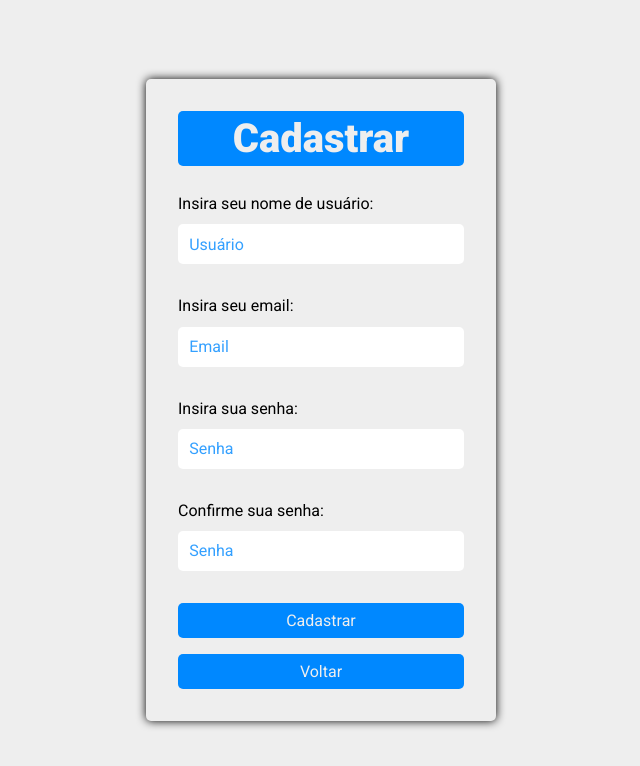
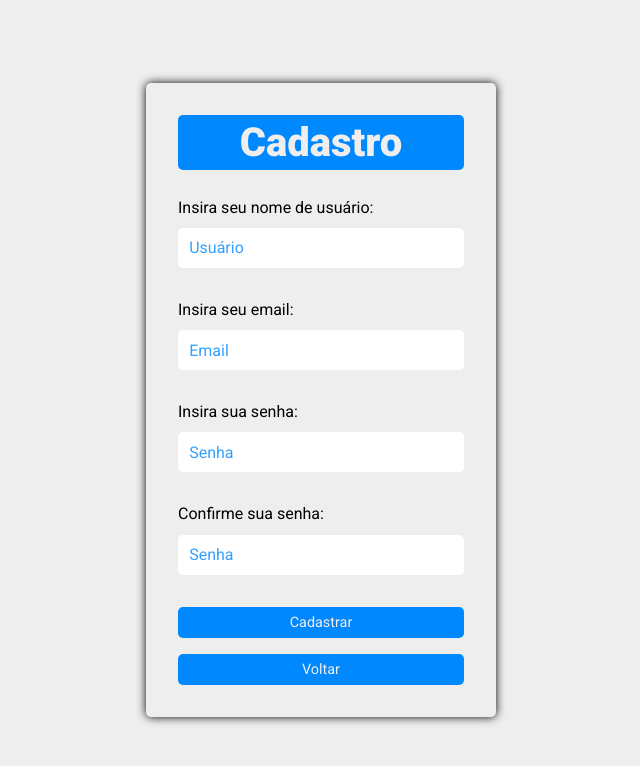
Before and after one commit to P4ul1t0s/cadastrador, a React (Create React App) app: page /Cadastrar in a window 1280 px wide. Shown: the top 766 px of the page, without its empty margins (319-959 px from the left). Built offline with nearby package versions, Linux system fonts and the light colour scheme.

Commit message:
Login and registration finished

```diff
--- /dev/null
+++ b/db.json
@@ -0,0 +1,9 @@
+{
+    "users": [
+        {
+            "username": "admin",
+            "email": "admin@admin",
+            "senha": "admin"
+        }
+    ]
+}
--- a/package.json
+++ b/package.json
@@ -17,6 +17,7 @@
   },
   "scripts": {
     "start": "react-scripts start",
+    "backend": "json-server --watch db.json --port 5001",
     "build": "react-scripts build",
     "test": "react-scripts test",
     "eject": "react-scripts eject"
--- a/src/components/Input.js
+++ /dev/null
@@ -1,16 +0,0 @@
-import styles from './Input.module.css';
-
-function Input({text, type, placeholder, name}){
-    return(
-        <div className={styles.input}>
-            <p>{text}</p>
-            <input
-                type={type}
-                name={name}
-                placeholder={placeholder}
-            />
-        </div>
-    )
-}
-
-export default Input;
--- a/src/components/Input.module.css
+++ /dev/null
@@ -1,23 +0,0 @@
-.input{
-    display: flex;
-    flex-direction: column;
-}
-
-.input p{
-    margin-bottom: .7em;
-}
-
-.input input{
-    height: 2.5em;
-    padding: .7em;
-    width: 100%;
-    font-size: 1em;
-    border: none;
-    border-radius: 5px;
-    color: #0088ff;
-    margin-bottom: 2em;
-}
-
-.input input::placeholder{
-    color: #0088ffcc;
-}
--- a/src/components/LinkButton.module.css
+++ b/src/components/LinkButton.module.css
@@ -6,9 +6,12 @@
     border-radius: 5px;
     transition: .8s;
     text-align: center;
+    font-size: .9em;
+    border: none;
 }
 
 .btn:hover{
     color: #0088ff;
     background-color: #000;
+    cursor: pointer;
 }
--- a/src/pages/Cadastrar.js
+++ b/src/pages/Cadastrar.js
@@ -1,18 +1,37 @@
+import { useState } from 'react';
 import styles from './Log.module.css';
 import LinkButton from '../components/LinkButton';
-import Input from '../components/Input';
 
 function Cadastrar(){
+    const [values, setValues] = useState()
+
+    const handleChangeValues = (value) => {
+        setValues(prevValue => ({
+            ...prevValue,
+            [value.target.name]: value.target.value,
+        }))
+    }
+    const submit = (e) => {
+        e.preventDefault()
+        console.log(values)
+    }
+
     return(
         <section className={styles.section}>
-            <h1>Cadastrar</h1>
+            <h1>Cadastro</h1>
             <form>
-                <Input text="Insira seu nome de usuário:" type="text" placeholder="Usuário" name="username"/>
-                <Input text="Insira seu email:" type="text" placeholder="Email" name="email"/>
-                <Input text="Insira sua senha:" type="password" placeholder="Senha" name="password1"/>
-                <Input text="Confirme sua senha:" type="password" placeholder="Senha" name="password2"/>
+                <div className={styles.inputDiv}>
+                    <p>Insira seu nome de usuário:</p>
+                    <input type="text" placeholder="Usuário" name="username" onChange={handleChangeValues}/>
+                    <p>Insira seu email:</p>
+                    <input type="text" placeholder="Email" name="email" onChange={handleChangeValues}/>
+                    <p>Insira sua senha:</p>
+                    <input type="password" placeholder="Senha" name="password1" onChange={handleChangeValues}/>
+                    <p>Confirme sua senha:</p>
+                    <input type="password" placeholder="Senha" name="password2" onChange={handleChangeValues}/>
+                </div>
+                <button className={styles.btn} onClick={submit}>Cadastrar</button>
             </form>
-            <LinkButton to="/" text="Cadastrar"/>
             <span/>
             <LinkButton to="/" text="Voltar"/>
         </section>
--- a/src/pages/Entrar.js
+++ b/src/pages/Entrar.js
@@ -1,16 +1,33 @@
+import { useState } from 'react';
 import styles from './Log.module.css';
 import LinkButton from '../components/LinkButton';
-import Input from '../components/Input';
 
 function Entrar(){
+    const [values, setValues] = useState()
+
+    const handleChangeValues = (value) => {
+        setValues(prevValue => ({
+            ...prevValue,
+            [value.target.name]: value.target.value,
+        }))
+    }
+    const submit = (e) => {
+        e.preventDefault()
+        console.log(values)
+    }
+
     return(
         <section className={styles.section}>
-            <h1>Entrar</h1>
+            <h1>Login</h1>
             <form>
-                <Input text="Insira seu nome de usuário ou email:" type="text" placeholder="Usuário/Email" name="username"/>
-                <Input text="Insira sua senha:" type="password" placeholder="Senha" name="password"/>
+                <div className={styles.inputDiv}>
+                    <p>Insira seu nome de usuário ou email:</p>
+                    <input type="text" placeholder="Usuário/Email" name="username" onChange={handleChangeValues}/>
+                    <p>Insira sua senha:</p>
+                    <input type="password" placeholder="Senha" name="password" onChange={handleChangeValues}/>
+                </div>
+                <button className={styles.btn} onClick={submit}>Entrar</button>
             </form>
-            <LinkButton to="/" text="Entrar"/>
             <span/>
             <LinkButton to="/" text="Voltar"/>
         </section>
--- a/src/pages/Log.module.css
+++ b/src/pages/Log.module.css
@@ -25,8 +25,54 @@
     height: 1em;
 }
 
+.section form button{
+    width: 100%;
+}
+
 .div{
     /* float: right; */
     height: min-content;
     background-color: #000;
 }
+
+.inputDiv{
+    display: flex;
+    flex-direction: column;
+}
+
+.inputDiv p{
+    margin-bottom: .7em;
+}
+
+.inputDiv input{
+    height: 2.5em;
+    padding: .7em;
+    width: 100%;
+    font-size: 1em;
+    border: none;
+    border-radius: 5px;
+    color: #0088ff;
+    margin-bottom: 2em;
+}
+
+.inputDiv input::placeholder{
+    color: #0088ffcc;
+}
+
+.btn{
+    background-color: #0088ff;
+    color: #eee;
+    padding: 0.5em 1em;
+    text-decoration: none;
+    border-radius: 5px;
+    transition: .8s;
+    text-align: center;
+    font-size: .9em;
+    border: none;
+}
+
+.btn:hover{
+    color: #0088ff;
+    background-color: #000;
+    cursor: pointer;
+}
```
Also changed, not shown: 1 other file (tests, documents, lock files or other folders).
